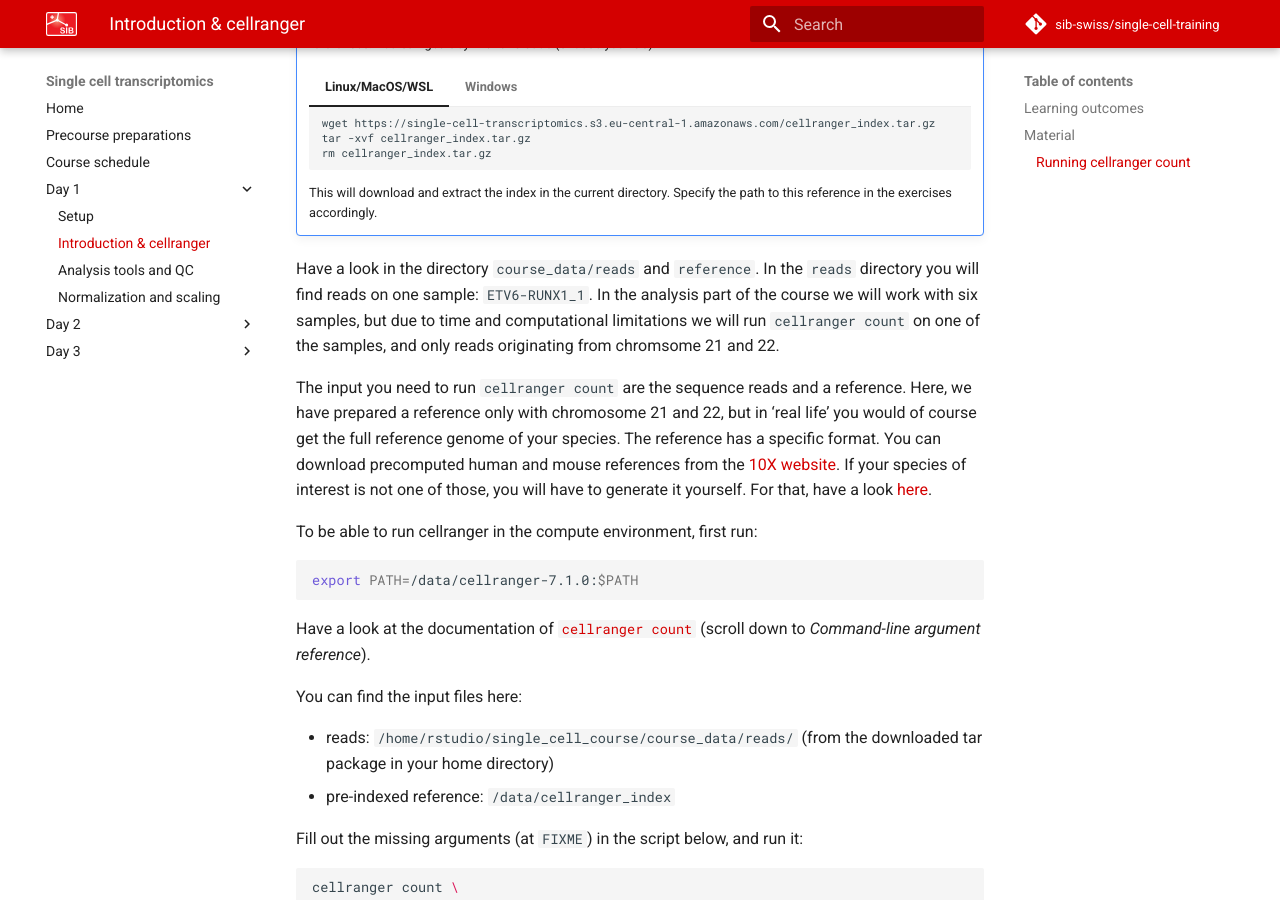
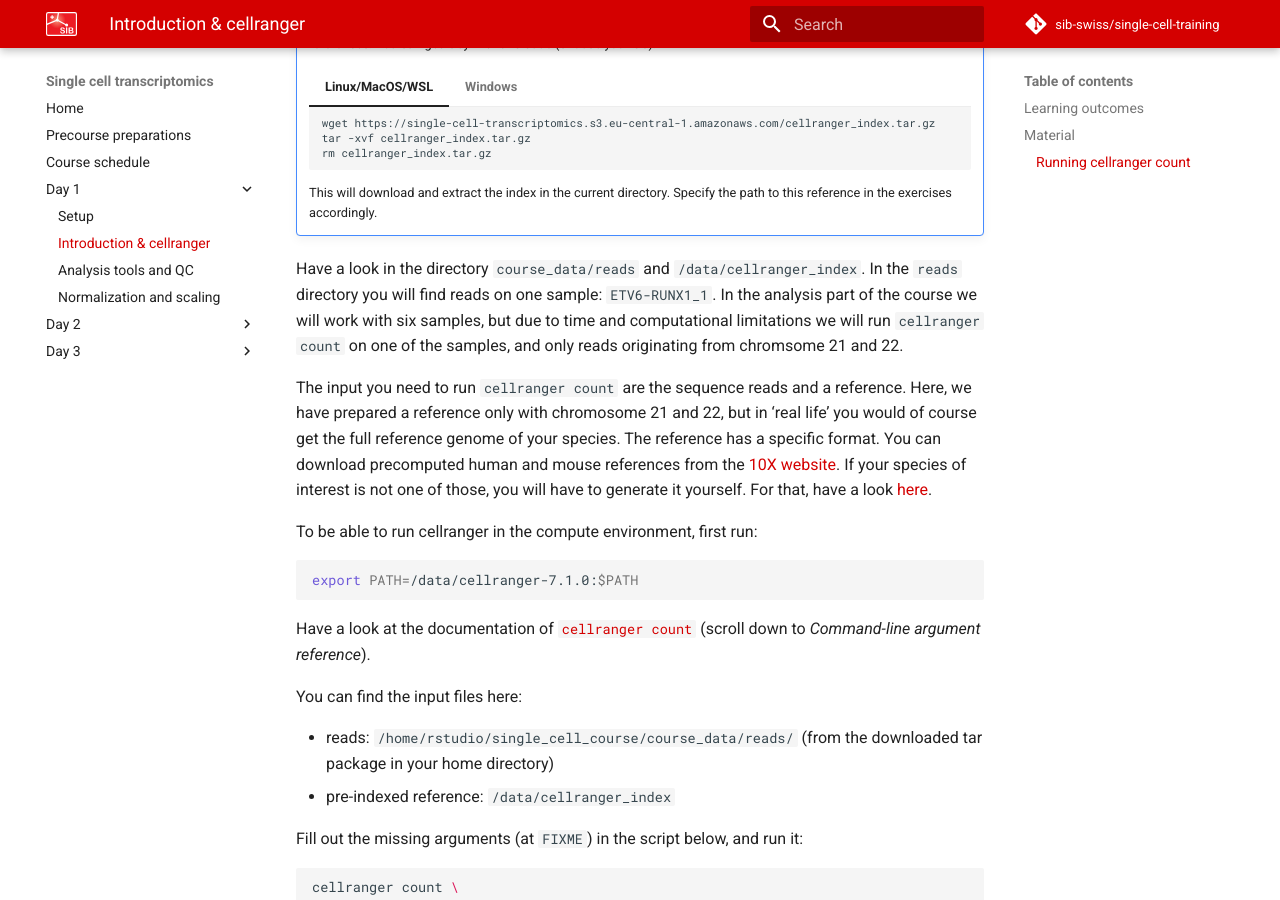
Before and after one commit to sib-swiss/single-cell-training, an MkDocs documentation site: the page built from docs/day1/introduction_cellranger.md, in a window 1280 px wide and 900 px high, scrolled down 1272 px. Built offline with MkDocs 1.6.1 and Material for MkDocs 9.7.7, drawn with Linux system fonts in a browser that asks for light colours; comment, search, counter and statistics services are not loaded; the version menu is left out.

Commit message:
fixes typo

```diff
--- a/docs/day1/introduction_cellranger.md
+++ b/docs/day1/introduction_cellranger.md
@@ -44,7 +44,7 @@ scRNA-seq with 10x genomics:
 
     This will download and extract the index in the current directory. Specify the path to this reference in the exercises accordingly.
 
-Have a look in the directory `course_data/reads` and `reference`. In the `reads` directory you will find reads on one sample: `ETV6-RUNX1_1`. In the analysis part of the course we will work with six samples, but due to time and computational limitations we will run `cellranger count` on one of the samples, and only reads originating from chromsome 21 and 22.
+Have a look in the directory `course_data/reads` and `/data/cellranger_index`. In the `reads` directory you will find reads on one sample: `ETV6-RUNX1_1`. In the analysis part of the course we will work with six samples, but due to time and computational limitations we will run `cellranger count` on one of the samples, and only reads originating from chromsome 21 and 22.
 
 The input you need to run `cellranger count` are the sequence reads and a reference. Here, we have prepared a reference only with chromosome 21 and 22, but in 'real life' you would of course get the full reference genome of your species. The reference has a specific format. You can download precomputed human and mouse references from the [10X website](https://support.10xgenomics.com/single-cell-gene-expression/software/downloads/latest). If your species of interest is not one of those, you will have to generate it yourself. For that, have a look [here](https://support.10xgenomics.com/single-cell-gene-expression/software/pipelines/latest/using/tutorial_mr).
 
```
